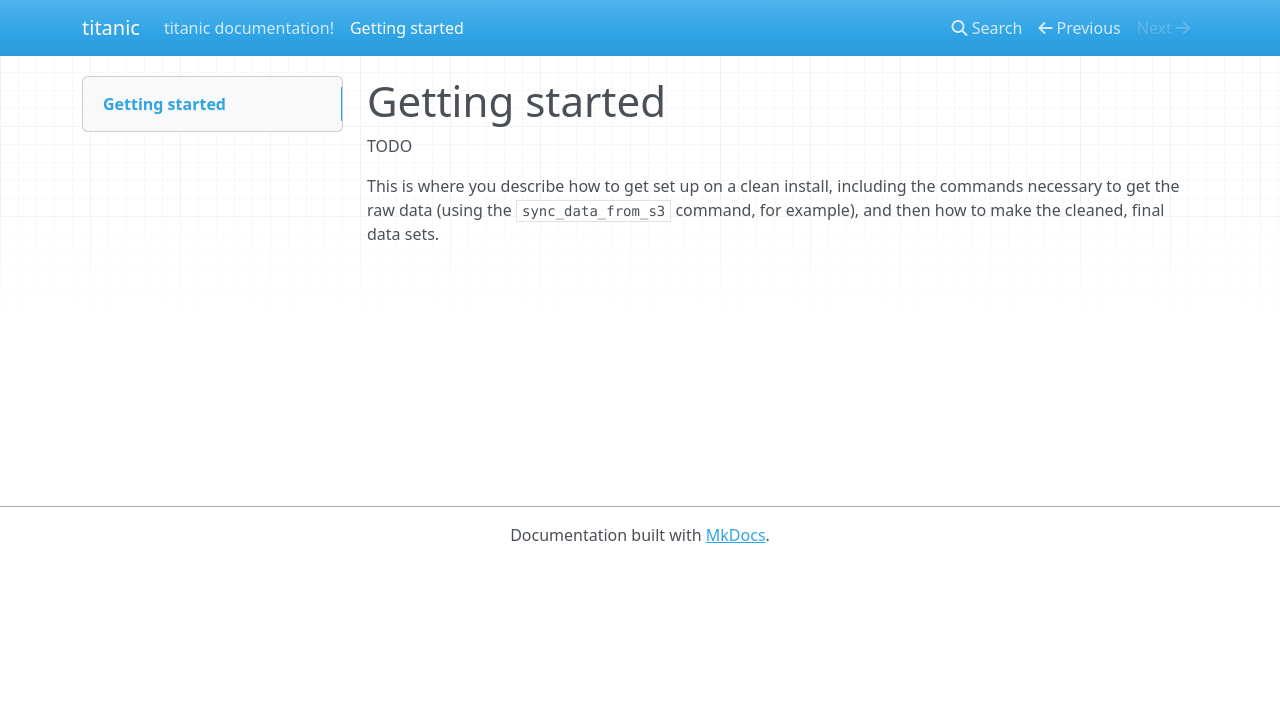
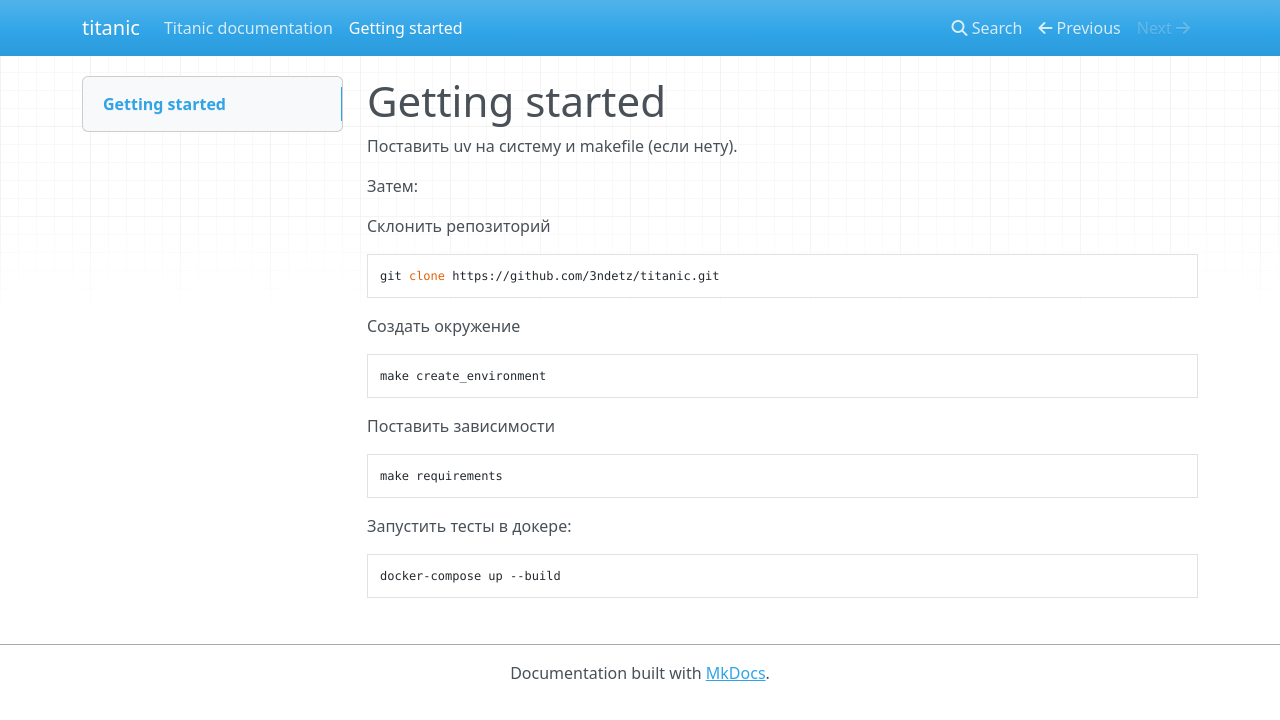
Before and after one commit to 3ndetz/titanic, an MkDocs documentation site: the page built from docs/docs/getting-started.md, in a window 1280 px wide. Shown: the top 720 px of the page. Built offline with MkDocs 1.6.1, drawn with Linux system fonts in a browser that asks for light colours; nearby versions of some CDN libraries.

````diff
--- a/docs/docs/getting-started.md
+++ b/docs/docs/getting-started.md
@@ -1,8 +1,30 @@
 Getting started
 ===============
 
-TODO
+Поставить uv на систему и makefile (если нету).
 
-This is where you describe how to get set up on a clean install, including the
-commands necessary to get the raw data (using the `sync_data_from_s3` command,
-for example), and then how to make the cleaned, final data sets.
+Затем:
+
+Склонить репозиторий
+
+```bash
+git clone https://github.com/3ndetz/titanic.git
+```
+
+Создать окружение
+
+```bash
+make create_environment
+```
+
+Поставить зависимости
+
+```bash
+make requirements
+```
+
+Запустить тесты в докере:
+
+```bash
+docker-compose up --build
+```
````
Also changed, not shown: docs/docs/index.md (+6 -2 lines), docs/reports/hw1_initial.md (+21 -0 lines), README.md, docs/reports/images/hw1_initial/image-1.png (added), docs/reports/images/hw1_initial/image-2.png (added), docs/reports/images/hw1_initial/image.png (added).
